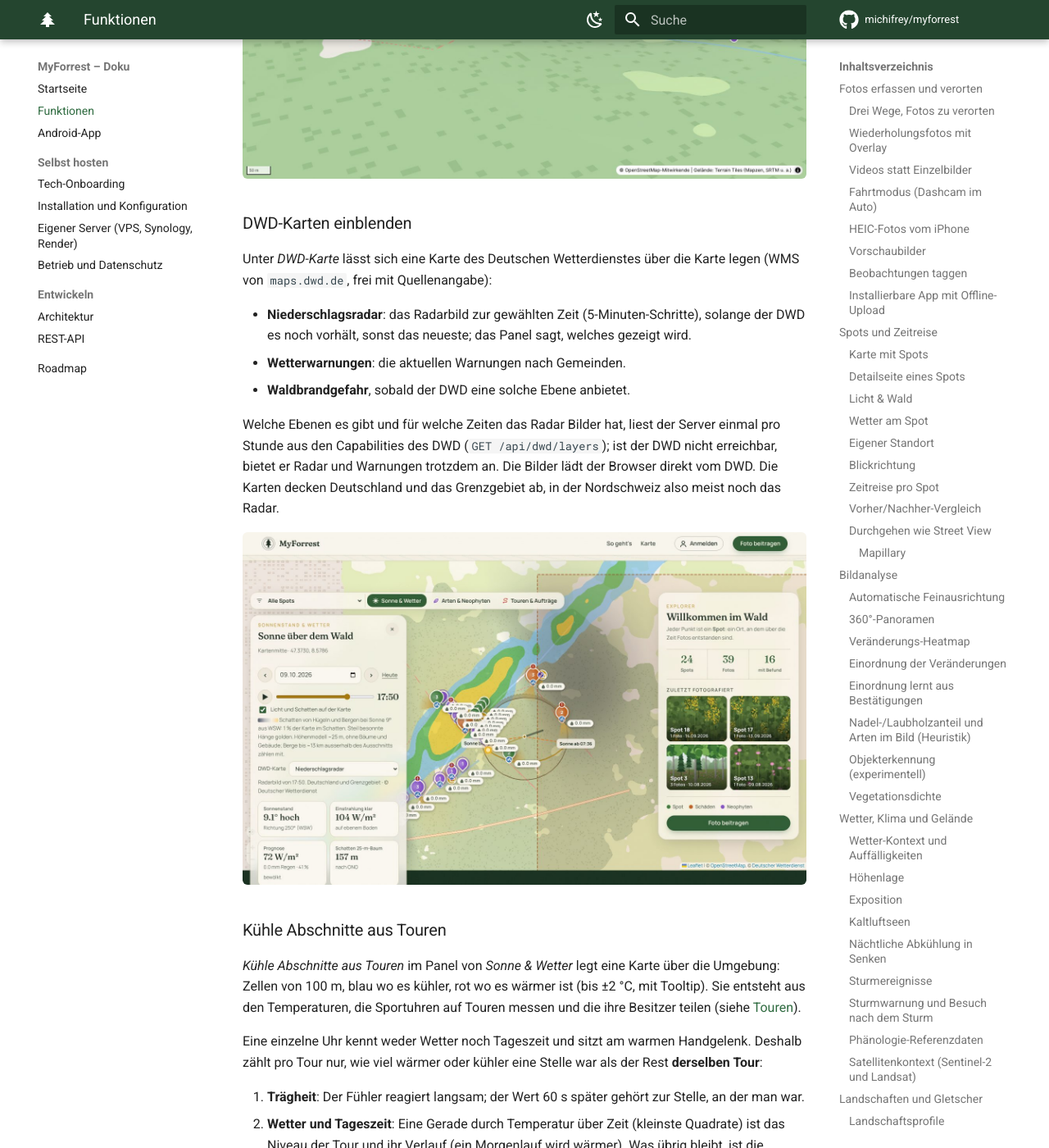
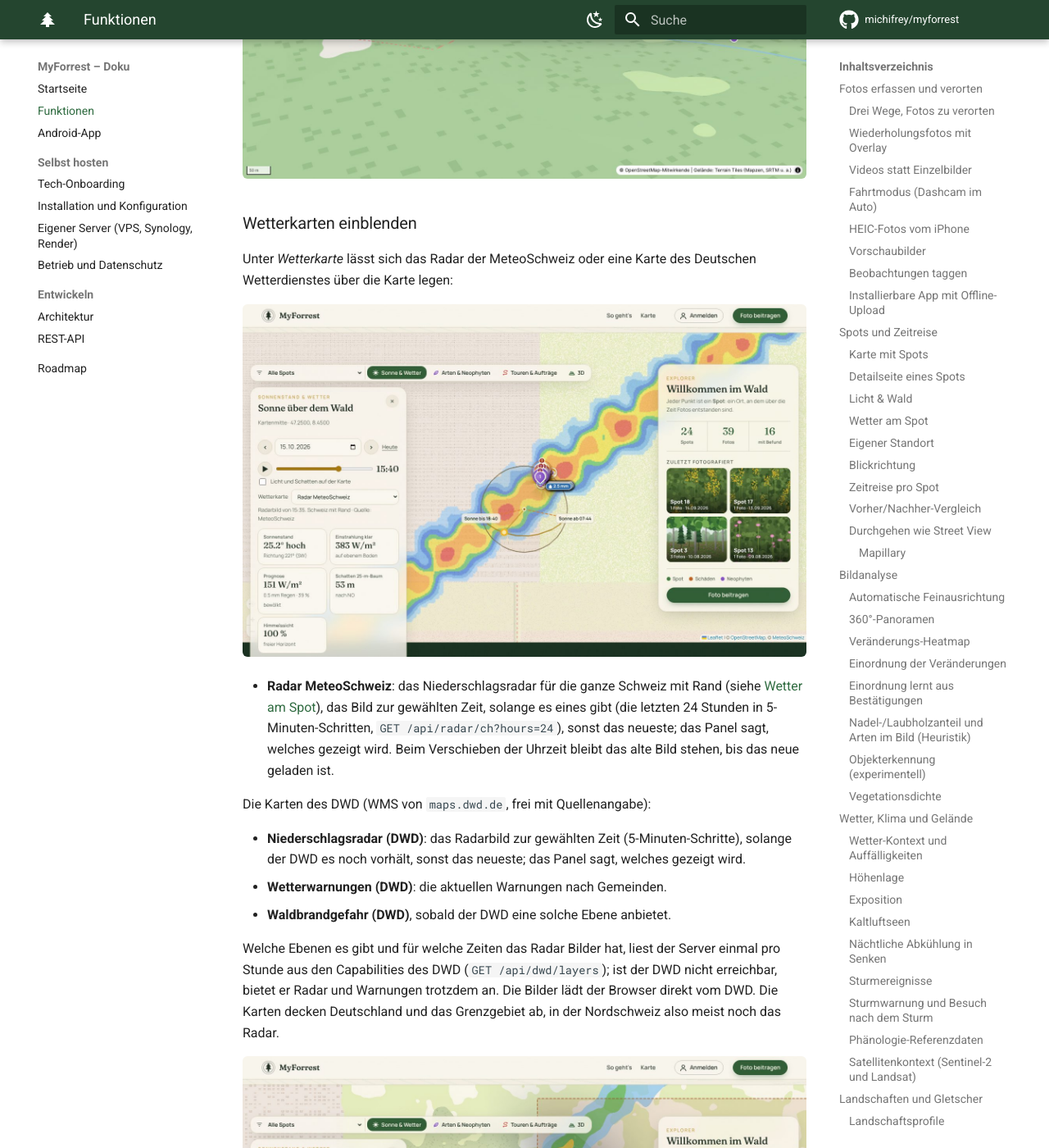
Before and after one commit to michifrey/myforrest, an MkDocs documentation site: the page built from docs/funktionen.md, in a window 1280 px wide and 1400 px high, scrolled down 34343 px. Shown: the whole window at 82% size. Built offline with MkDocs 1.6.1 and Material for MkDocs 9.7.7, drawn with Linux system fonts in a browser that asks for light colours; comment, search, counter and statistics services are not loaded.

Commit message:
Radar der MeteoSchweiz auch über der grossen Karte
In Sonne & Wetter heisst das Feld nun «Wetterkarte» und bietet zuerst das Radar
der MeteoSchweiz an; es folgt der gewählten Uhrzeit über die letzten 24 Stunden
(/api/radar/ch?hours=24), sonst das neueste Bild, ohne Flackern beim Verschieben.
DWD-Karten mit «(DWD)» im Namen. Screenshot radar-karte.jpg, Doku, Test.

Co-Authored-By: Claude Opus 5.5 <noreply@anthropic.com>
Claude-Session: https://claude.ai/code/session_01TnTu4rwAU67p9z5KpkKsBt

```diff
--- a/docs/funktionen.md
+++ b/docs/funktionen.md
@@ -1050,15 +1050,24 @@ funktioniert die 3D-Karte wie im Browser.
 
 ![Die Umgebung eines Spots in 3D, in seine Blickrichtung](screenshots/karte-3d-spot.jpg)
 
-### DWD-Karten einblenden
-
-Unter *DWD-Karte* lässt sich eine Karte des Deutschen Wetterdienstes über die Karte legen (WMS von
-`maps.dwd.de`, frei mit Quellenangabe):
-
-- **Niederschlagsradar**: das Radarbild zur gewählten Zeit (5-Minuten-Schritte), solange der DWD es noch
+### Wetterkarten einblenden
+
+Unter *Wetterkarte* lässt sich das Radar der MeteoSchweiz oder eine Karte des Deutschen Wetterdienstes über die
+Karte legen:
+
+![Niederschlagsradar der MeteoSchweiz über der grossen Karte](screenshots/radar-karte.jpg)
+
+- **Radar MeteoSchweiz**: das Niederschlagsradar für die ganze Schweiz mit Rand (siehe
+  [Wetter am Spot](#wetter-am-spot)), das Bild zur gewählten Zeit, solange es eines gibt (die letzten 24 Stunden
+  in 5-Minuten-Schritten, `GET /api/radar/ch?hours=24`), sonst das neueste; das Panel sagt, welches gezeigt
+  wird. Beim Verschieben der Uhrzeit bleibt das alte Bild stehen, bis das neue geladen ist.
+
+Die Karten des DWD (WMS von `maps.dwd.de`, frei mit Quellenangabe):
+
+- **Niederschlagsradar (DWD)**: das Radarbild zur gewählten Zeit (5-Minuten-Schritte), solange der DWD es noch
   vorhält, sonst das neueste; das Panel sagt, welches gezeigt wird.
-- **Wetterwarnungen**: die aktuellen Warnungen nach Gemeinden.
-- **Waldbrandgefahr**, sobald der DWD eine solche Ebene anbietet.
+- **Wetterwarnungen (DWD)**: die aktuellen Warnungen nach Gemeinden.
+- **Waldbrandgefahr (DWD)**, sobald der DWD eine solche Ebene anbietet.
 
 Welche Ebenen es gibt und für welche Zeiten das Radar Bilder hat, liest der Server einmal pro Stunde aus den
 Capabilities des DWD (`GET /api/dwd/layers`); ist der DWD nicht erreichbar, bietet er Radar und Warnungen
--- a/public/index.html
+++ b/public/index.html
@@ -149,7 +149,7 @@
         <label class="toggle small"><input type="checkbox" id="shade-toggle" checked> Licht und Schatten auf der Karte</label>
         <p id="shade-status" class="muted small" hidden></p>
         <div class="dwd-row">
-          <label class="small" for="dwd-layer">DWD-Karte</label>
+          <label class="small" for="dwd-layer">Wetterkarte</label>
           <select id="dwd-layer" class="small"><option value="">keine</option></select>
         </div>
         <p id="dwd-status" class="muted small" hidden></p>
```
Also changed, not shown: docs/architektur.md (+1 -1 lines), docs/roadmap.md (+3 -2 lines), docs/screenshots/licht-schatten.jpg, docs/screenshots/radar-karte.jpg (added), 4 other files.
